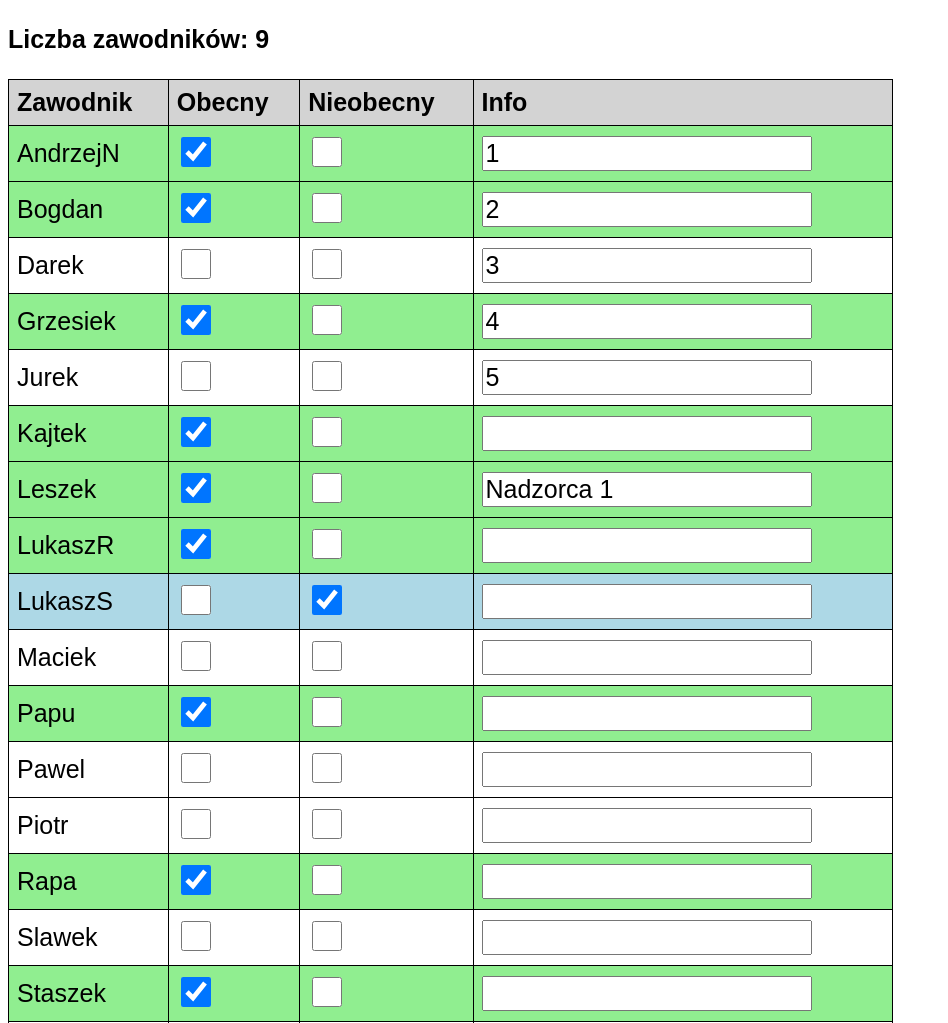
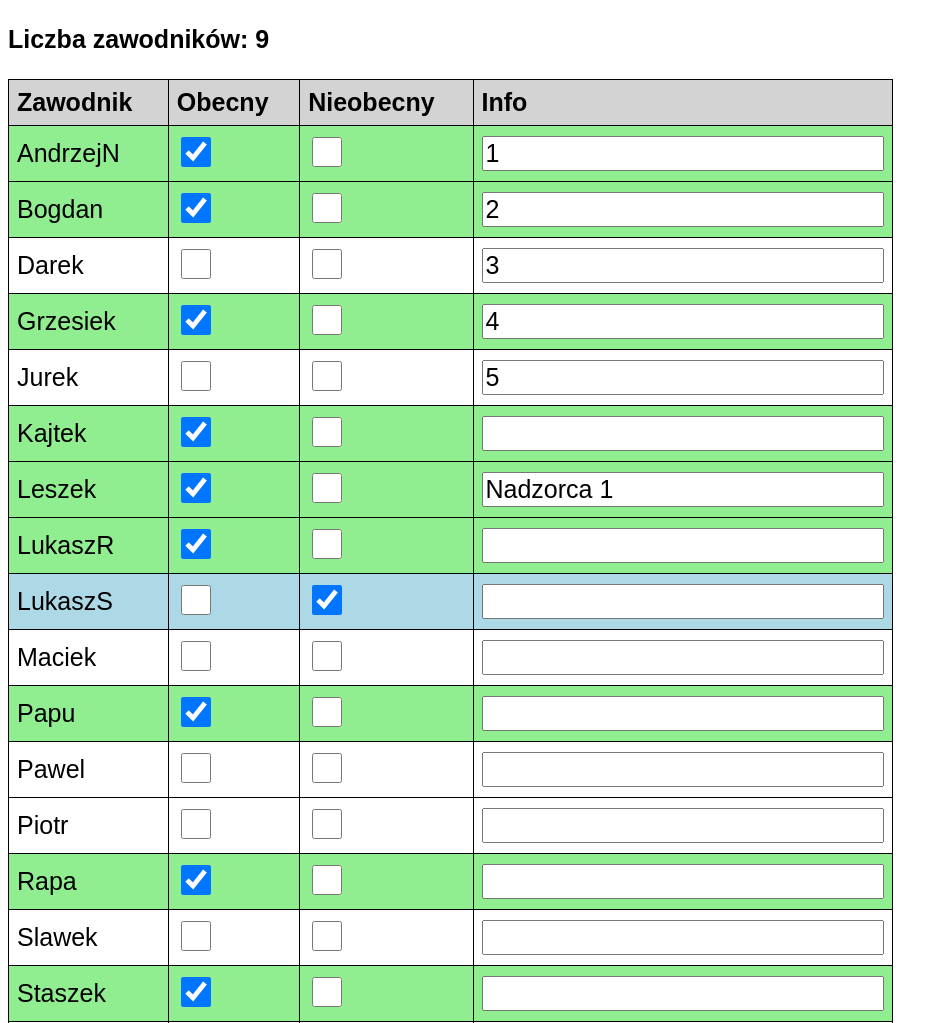
Before and after one commit to dejski/losowaniePython, a Flask app: page / in a window 1280 px wide. Shown: the top 1023 px of the page, without its empty margins (0-948 px from the left). Run offline with Flask 3, Linux system fonts and the light colour scheme.

Commit message:
roszerzenie pola

```diff
--- a/static/styles.css
+++ b/static/styles.css
@@ -118,3 +118,7 @@ body, button, input {
             font-weight: bold;
             font-weight: 800;
         }
+        .info-input {
+    width: 100%;
+    box-sizing: border-box; /* Opcjonalnie, zapewnia, że padding i border nie rozszerzą inputa poza 100% szerokości */
+}
--- a/templates/teams.html
+++ b/templates/teams.html
@@ -26,7 +26,7 @@
 </div>
 
 <div class="przyciski">
-
+    <br><br><br><br><br><br>
     <button class="button-19" id="redrawTeams">Losuj ponownie</button>
     <br><br>
     <button class="button-19" onclick="location.href='/'">Powrót do Strony Głównej</button>
```
